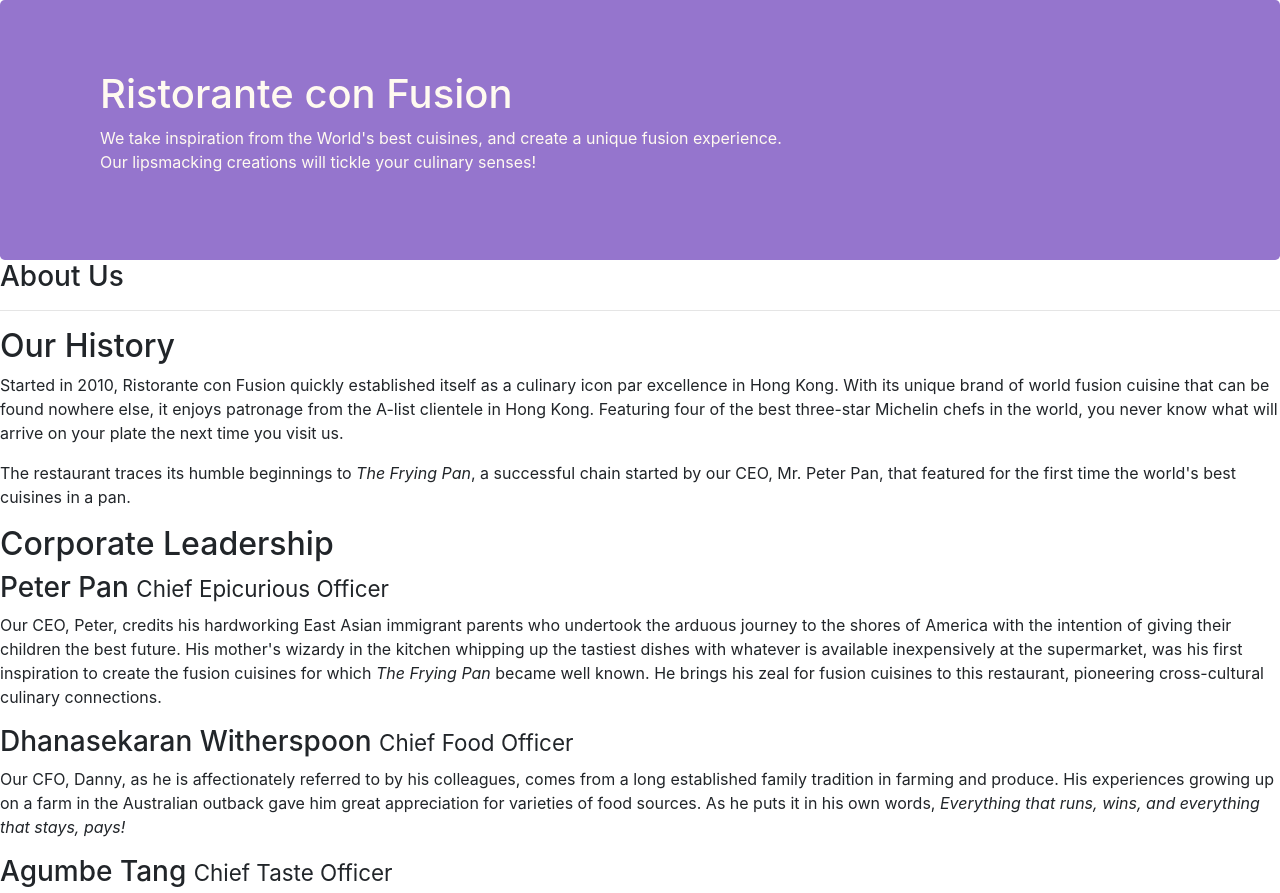
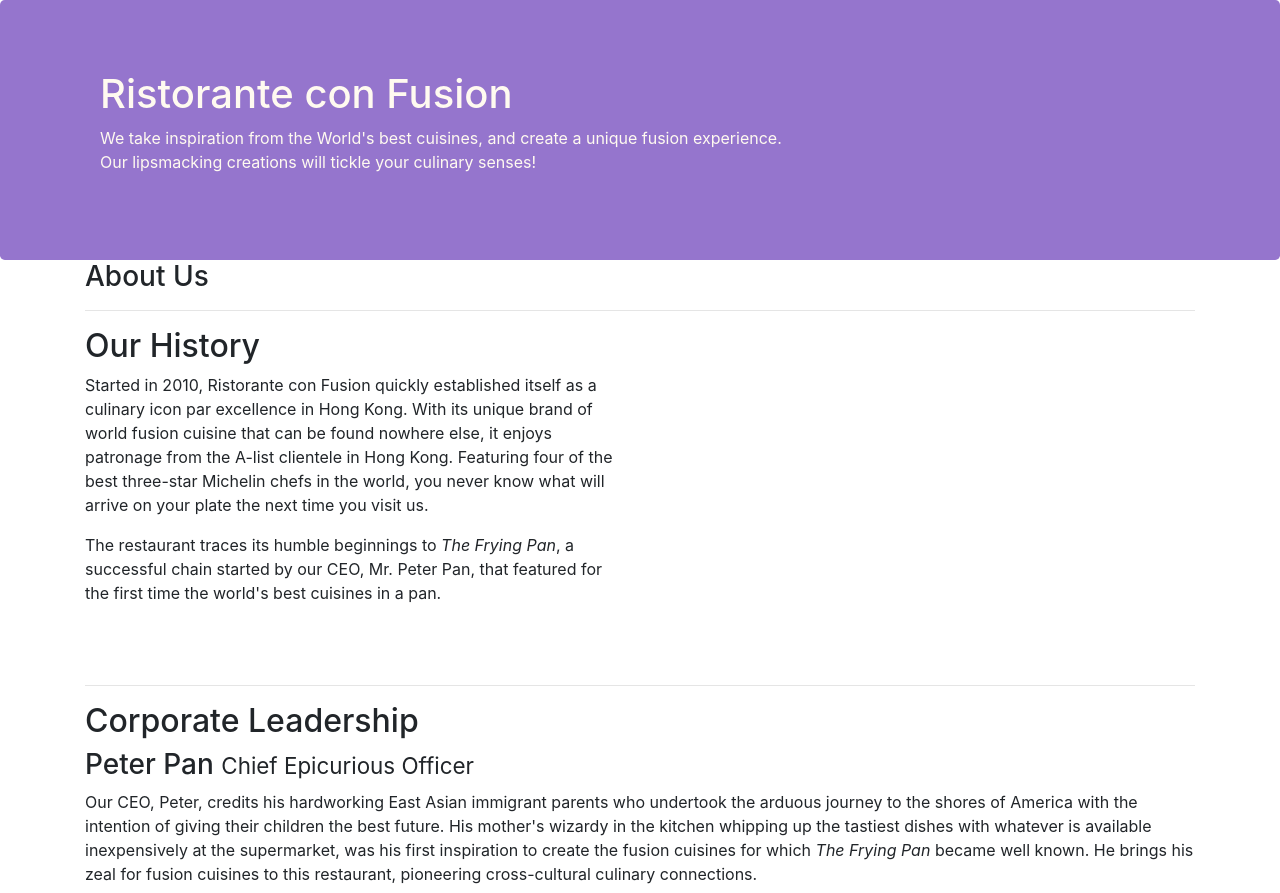
Before and after one commit to ruchanimbalkar/Bootstrap, a website: page aboutus.html in a window 1280 px wide. Shown: the top 893 px of the page. Drawn offline with nearby package versions, Linux system fonts and the light colour scheme.

Commit message:
Assignment1 Task1&2

```diff
--- a/aboutus.html
+++ b/aboutus.html
@@ -30,27 +30,30 @@
         </div>
     </header>
 
-    <div>
-        <div>
-            <div>
+    <div class="container">
+        <div class="row">
+            <div class="col-12 col-sm-12">
                <h3>About Us</h3>
                <hr>
             </div>
         </div>
 
-        <div>
-            <div>
+        <div class="row">
+            <div class="col-sm-6">
                 <h2>Our History</h2>
                 <p>Started in 2010, Ristorante con Fusion quickly established itself as a culinary icon par excellence in Hong Kong. With its unique brand of world fusion cuisine that can be found nowhere else, it enjoys patronage from the A-list clientele in Hong Kong.  Featuring four of the best three-star Michelin chefs in the world, you never know what will arrive on your plate the next time you visit us.</p>
                 <p>The restaurant traces its humble beginnings to <em>The Frying Pan</em>, a successful chain started by our CEO, Mr. Peter Pan, that featured for the first time the world's best cuisines in a pan.</p>
             </div>
-            <div>
+            <div class="col-sm-12">
+                </br>
+                </br>
+                <hr>
             </div>
         </div>
 
 
-        <div>
-            <div>
+        <div class="row">
+            <div class="col-12 col-sm-12">
                 <h2>Corporate Leadership</h2>
                 <h3>Peter Pan <small>Chief Epicurious Officer</small></h3>
                 <p>Our CEO, Peter, credits his hardworking East Asian immigrant parents who undertook the arduous journey to the shores of America with the intention of giving their children the best future. His mother's wizardy in the kitchen whipping up the tastiest dishes with whatever is available inexpensively at the supermarket, was his first inspiration to create the fusion cuisines for which <em>The Frying Pan</em> became well known. He brings his zeal for fusion cuisines to this restaurant, pioneering cross-cultural culinary connections.</p>
```
